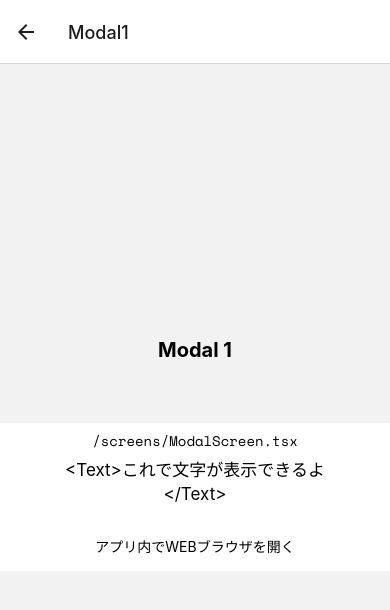
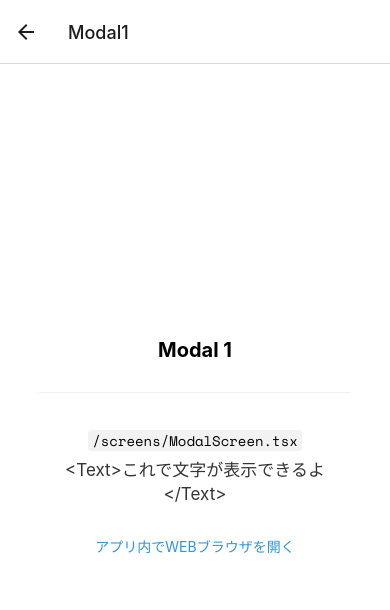
Before and after one commit to Persona-Product/who-pay-user, a React Native app: screen /Modal1 in a window 390 px wide. Shown: the top 610 px of the page. Built offline with nearby package versions, Linux system fonts and the light colour scheme; what expo-linking would draw is missing.

Commit message:
♻️ 一部propsの展開を許可

```diff
--- a/src/components/Themed.tsx
+++ b/src/components/Themed.tsx
@@ -1,3 +1,4 @@
+/* eslint-disable react/destructuring-assignment */
 /**
  * Learn more about Light and Dark modes:
  * https://docs.expo.io/guides/color-schemes/
@@ -31,13 +32,15 @@ export type TextProps = ThemeProps & DefaultText["props"];
 export type ViewProps = ThemeProps & DefaultView["props"];
 
 export const Text: VFC<TextProps> = (props) => {
-	const color = useThemeColor({ light: props.lightColor, dark: props.darkColor }, "text");
+	const { style, lightColor, darkColor, ...otherProps } = props;
+	const color = useThemeColor({ light: lightColor, dark: darkColor }, "text");
 
-	return <DefaultText style={[{ color }, props.style]} {...props} />;
+	return <DefaultText style={[{ color }, style]} {...otherProps} />;
 };
 
 export const View: VFC<ViewProps> = (props) => {
-	const backgroundColor = useThemeColor({ light: props.lightColor, dark: props.darkColor }, "background");
+	const { style, lightColor, darkColor, ...otherProps } = props;
+	const backgroundColor = useThemeColor({ light: lightColor, dark: darkColor }, "background");
 
-	return <DefaultView style={[{ backgroundColor }, props.style]} {...props} />;
+	return <DefaultView style={[{ backgroundColor }, style]} {...otherProps} />;
 };
```
